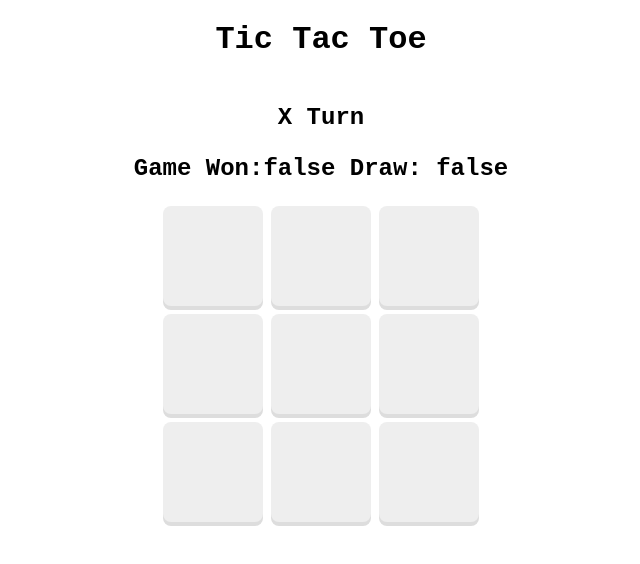
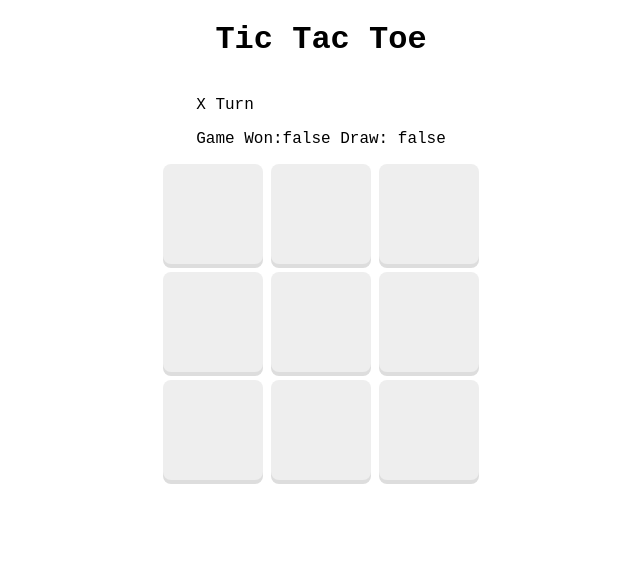
Before and after one commit to Phurich283/test-deploy, a Next.js app: page / in a window 1280 px wide. Shown: the top 564 px of the page, without its empty margins (319-959 px from the left). Built offline with nearby package versions, Linux system fonts and the light colour scheme.

Commit message:
edit page

```diff
--- a/pages/index.js
+++ b/pages/index.js
@@ -87,7 +87,7 @@ export default function Home() {
       </Head>
       <h1>Tic Tac Toe</h1>
       <div className="game">
-        <div className="game__menu">
+        <div className="game__menu5">
           <p>{xTurn === true ? "X Turn" : "O Turn"}</p>
           <p>{`Game Won:${won} Draw: ${isDraw}`}</p>
         </div>
```
